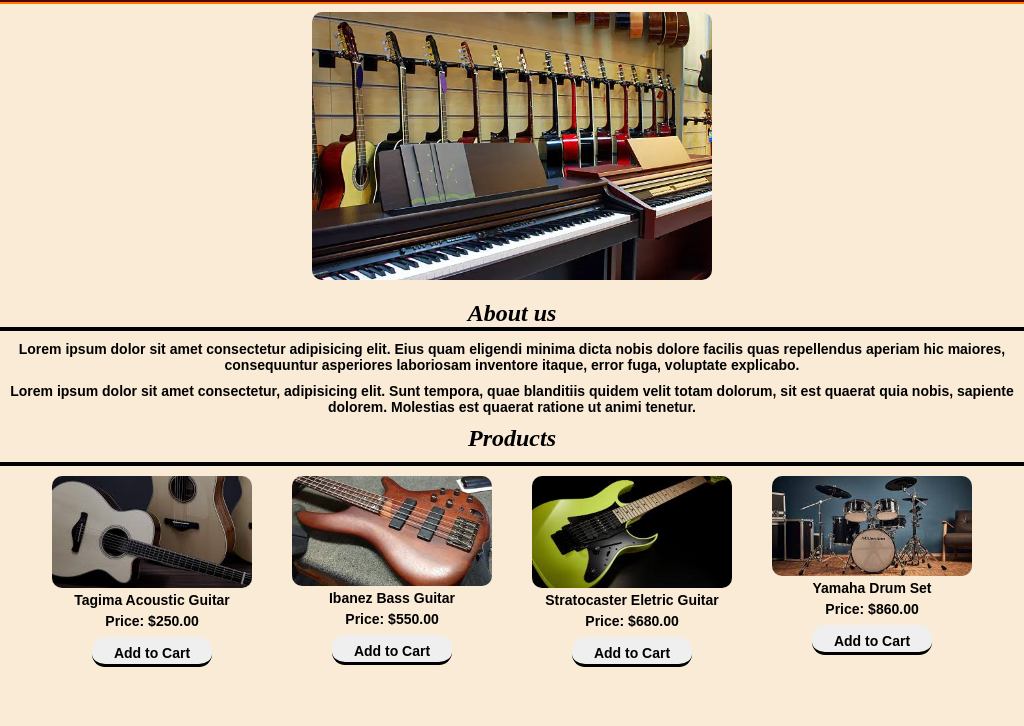
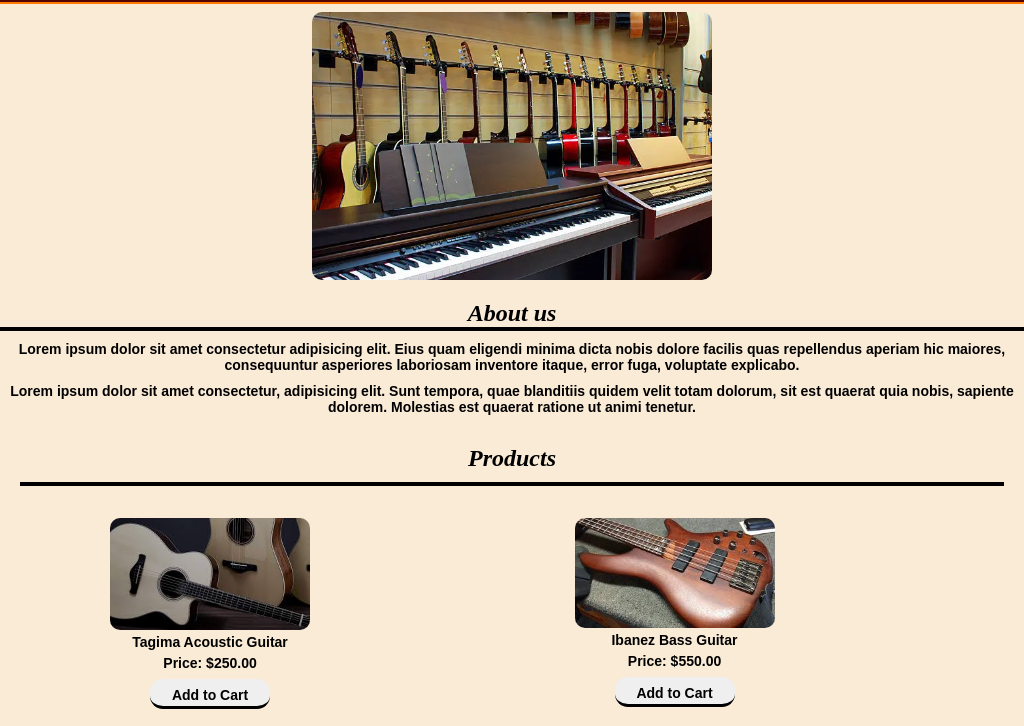
Before and after one commit to coder-gaia/instruments_shop, a plain HTML site: page index.html in a window 1024 px wide. Shown: the part 74-800 px from the top of the page. Drawn offline with nearby package versions, Linux system fonts and the light colour scheme; a web font is replaced by a local one.

Commit message:
Tablet Responsiveness

```diff
--- a/index.html
+++ b/index.html
@@ -68,6 +68,5 @@
 
         </div>
     </section>
-    <script src="https://code.jquery.com/jquery-3.7.1.min.js"></script>
 </body>
 </html>
--- a/style.css
+++ b/style.css
@@ -107,7 +107,7 @@ button:hover{
     border-bottom:3px solid #000;
     border-radius: 18px;
 }
-@media screen and (min-width:769px) and (max-width:1024px){
+@media screen and (min-width:768px) and (max-width:1024px){
     header{
         padding:12;
         margin-top: 0;
@@ -122,12 +122,18 @@ button:hover{
     header h1{
         font-size: 24px;
     }
-    .products h2{
+    #prodcts h2{
         font-size: 24px;
     }
+    #prodcts{
+        padding:20px
+    }
     .products{
-        display: flex;
-        flex-wrap: nowrap;
+        display: grid;
+        grid-template-columns: repeat(2, 1fr);
+        column-gap: 15px;
+        margin-left: 70px;
+        margin-top: 22px;
         justify-content: center;
     }
     .products > div{
@@ -149,6 +155,7 @@ button:hover{
     .products img{
         max-width: 100%;
         height:auto;
+        max-height: 300px;
     }
     .abt-text{
         text-align: center;
```
